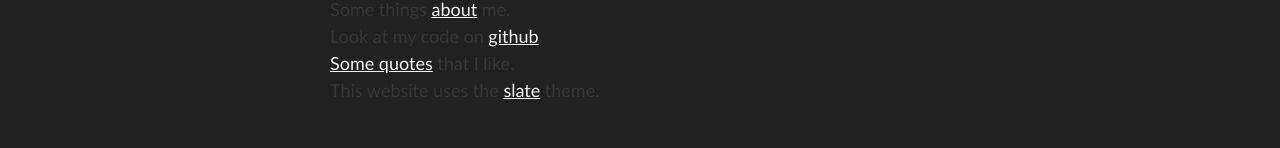
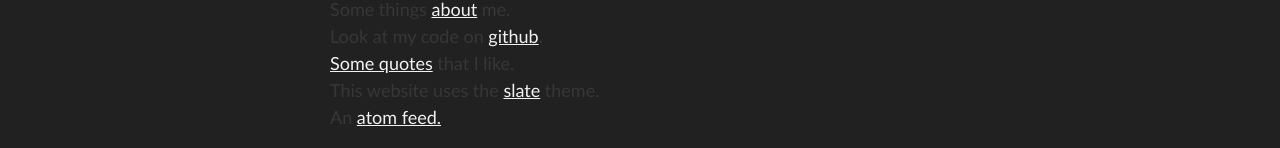
Before and after one commit to davidshepherd7/blog, a Jekyll site: the page built from index.html, in a window 1280 px wide. Shown: the part 1590-1738 px from the top of the page. Built offline with Jekyll 4.4.1, drawn with Linux system fonts in a browser that asks for light colours; before the commit the page ends 1714 px from its top, so only the background shows below that.

Commit message:
Add an atom feed

```diff
--- /dev/null
+++ b/Gemfile
@@ -0,0 +1,4 @@
+source 'https://rubygems.org'
+
+gem 'jekyll'
+gem 'jekyll-feed'
--- a/_config.yml
+++ b/_config.yml
@@ -14,3 +14,6 @@ url: http://techtrickery.com
 
 # url for testing
 # url: http://localhost:4000/
+
+gems:
+  - jekyll-feed
--- a/_layouts/default.html
+++ b/_layouts/default.html
@@ -43,6 +43,7 @@
         Look at my code on <a href="https://github.com/davidshepherd7">github</a>.<br />
         <a href="{{site.url}}/quotes.html">Some quotes</a> that I like.<br />
         This website uses the <a href="https://github.com/jsncostello/slate">slate</a> theme.<br />
+        An <a href="{{site.url}}/feed.xml">atom feed.</a>
     </div>
     </footer>
   </body>
```
Also changed, not shown: Gemfile.lock (added), 1 other file.
